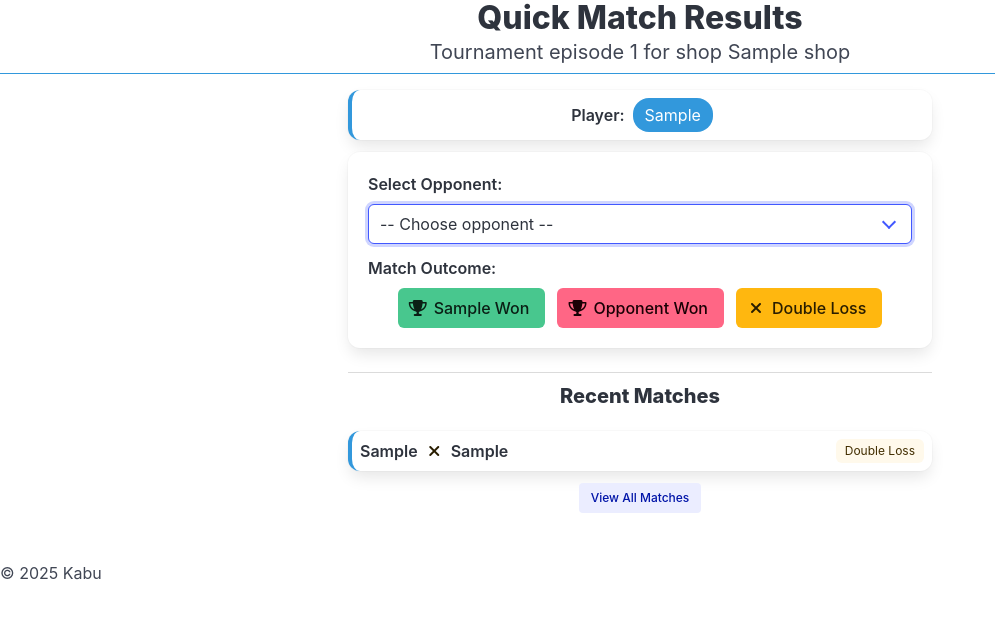
After one commit to Akenaide/kabu, a Django app: page /standing/1/quick-match-results/?player_id=1 in a window 1280 px wide. The commit adds this page. Shown: the top 619 px of the page, without its empty margins (0-995 px from the left). Run offline with Django 5.2, Linux system fonts and the light colour scheme; tables that the repository leaves empty hold one stand-in row (values such as "Sample post"); parts of the project's set-up code (start-up, migrations or seed data) failed here and were passed over.

Commit message:
page quick match result

```diff
--- a/kore/templates/base.html
+++ b/kore/templates/base.html
@@ -2,7 +2,9 @@
 <!DOCTYPE html>
 <html>
     <head>
+        <meta name="viewport" content="width=device-width, initial-scale=1, maximum-scale=1">
         <link rel="stylesheet" href="https://cdn.jsdelivr.net/npm/bulma@1.0.4/css/bulma.min.css" >
+        <link rel="stylesheet" href="https://cdnjs.cloudflare.com/ajax/libs/font-awesome/6.4.0/css/all.min.css">
         <title>{% block title %}Kabu{% endblock %}</title>
         {% block css %}{% endblock %}
     </head>
--- /dev/null
+++ b/tournaments/static/tournaments/css/quick_match.css
@@ -0,0 +1,68 @@
+/* Mobile-first CSS for Quick Match Results */
+@media screen and (max-width: 768px) {
+    .mobile-sized-text {
+        font-size: 0.9rem !important;
+    }
+
+    .mobile-small-text {
+        font-size: 0.85rem !important;
+    }
+
+    .mobile-tight-padding {
+        padding: 0.4rem 0.5rem !important;
+    }
+
+    .mobile-tight-margin {
+        margin-bottom: 0.6rem !important;
+    }
+
+    .mobile-column-buttons {
+        flex-direction: column !important;
+    }
+}
+
+/* Header styles */
+.header-border {
+    border-bottom: 1px solid #3298dc;
+}
+
+.tournament-name {
+    white-space: nowrap;
+    overflow: hidden;
+    text-overflow: ellipsis;
+}
+
+/* Section dividers */
+.section-divider {
+    border-top: 1px solid #dbdbdb;
+}
+
+.player-badge {
+    background-color: #3298dc;
+    color: white;
+    padding: 0.3rem 0.75rem;
+    border-radius: 16px;
+    display: inline-block;
+}
+
+.player-select-button {
+    margin: 0.2rem;
+    flex-grow: 1;
+    font-size: 0.85rem;
+}
+
+.player-button-grid {
+    margin-top: 0.75rem;
+}
+
+.player-highlight-border {
+    border-left: 4px solid #3298dc;
+}
+
+/* Media query for desktop */
+@media screen and (min-width: 768px) {
+    .content-container {
+        max-width: 600px;
+        margin: 0 auto;
+    }
+}
--- /dev/null
+++ b/tournaments/static/tournaments/js/quick_match.js
@@ -0,0 +1,28 @@
+/**
+ * JavaScript functionality for quick match results page
+ */
+document.addEventListener('DOMContentLoaded', function() {
+    // Add viewport meta tag if it doesn't exist
+    if (!document.querySelector('meta[name="viewport"]')) {
+        var meta = document.createElement('meta');
+        meta.name = 'viewport';
+        meta.content = 'width=device-width, initial-scale=1, maximum-scale=1';
+        document.head.appendChild(meta);
+    }
+
+    // Focus on opponent select when page loads with a default player
+    const opponentSelect = document.getElementById('opponent');
+    if (opponentSelect) {
+        setTimeout(function() {
+            opponentSelect.focus();
+        }, 300);
+    }
+
+    // Initialize any tooltip components
+    const tooltipTriggerList = [].slice.call(document.querySelectorAll('[data-bs-toggle="tooltip"]'));
+    if (typeof bootstrap !== 'undefined') {
+        tooltipTriggerList.map(function (tooltipTriggerEl) {
+            return new bootstrap.Tooltip(tooltipTriggerEl);
+        });
+    }
+});
--- /dev/null
+++ b/tournaments/templates/quick_match_results.html
@@ -0,0 +1,128 @@
+{% extends "base.html" %}
+
+{% load static %}
+
+{% block css %}
+    <link rel="stylesheet" href="{% static 'tournaments/css/quick_match.css' %}">
+{% endblock %}
+
+{% block title %}Quick Match Results - {{ default_player }}{% endblock %}
+
+{% block header %}
+    <div class="has-text-centered mb-3 pb-2 header-border">
+        <h1 class="title is-size-5-mobile mb-1">Quick Match Results</h1>
+        <h2 class="subtitle is-size-6-mobile tournament-name">{{ standing.tournament.verbose_name }}</h2>
+    </div>
+{% endblock %}
+
+{% block content %}
+    <div class="content-container px-2">
+        {% if error %}
+            <div class="notification is-danger has-text-centered">
+                <i class="fas fa-exclamation-circle"></i> {{ error }}
+            </div>
+        {% endif %}
+
+        {% if default_player %}
+            <div class="box py-2 px-3 mb-3 is-flex is-align-items-center is-justify-content-center player-highlight-border">
+                <span class="mr-2"><strong>Player:</strong></span>
+                <span class="player-badge">{{ default_player }}</span>
+            </div>
+
+            <form method="post" class="box mobile-tight-padding">
+                {% csrf_token %}
+
+                <div class="field">
+                    <label for="opponent" class="label is-size-6 mobile-sized-text mb-2">Select Opponent:</label>
+                    <div class="control">
+                        <div class="select is-fullwidth">
+                            <select name="opponent" id="opponent" class="mobile-sized-text" required>
+                                <option value="">-- Choose opponent --</option>
+                                {% for player in all_players %}
+                                    {% if player.id != default_player.id %}
+                                        <option value="{{ player.id }}">{{ player }}</option>
+                                    {% endif %}
+                                {% endfor %}
+                            </select>
+                        </div>
+                    </div>
+                </div>
+
+                <div class="field">
+                    <label class="label is-size-6 mobile-sized-text mb-2">Match Outcome:</label>
+                    <div class="buttons is-centered mobile-column-buttons">
+                        <button type="submit" name="outcome" value="win" class="button is-success is-fullwidth-mobile">
+                            <span class="icon"><i class="fas fa-trophy"></i></span>
+                            <span>{{ default_player }} Won</span>
+                        </button>
+                        <button type="submit" name="outcome" value="loss" class="button is-danger is-fullwidth-mobile">
+                            <span class="icon"><i class="fas fa-trophy"></i></span>
+                            <span>Opponent Won</span>
+                        </button>
+                        <button type="submit" name="outcome" value="double_loss" class="button is-warning is-fullwidth-mobile">
+                            <span class="icon"><i class="fas fa-times"></i></span>
+                            <span>Double Loss</span>
+                        </button>
+                    </div>
+                </div>
+            </form>
+
+            <div class="mt-4 pt-3 section-divider">
+                <h2 class="title is-5 has-text-centered mobile-tight-margin">Recent Matches</h2>
+                {% with match_results=standing.matchresult_set.all|dictsortreversed:"id"|slice:":5" %}
+                    {% if match_results %}
+                        <div>
+                            {% for match in match_results %}
+                                <div class="mb-1">
+                                    <div class="box p-2 {% if match.winner.id == default_player.id or match.loser.id == default_player.id %}player-highlight-border{% endif %} mobile-small-text">
+                                        <div class="is-flex is-justify-content-space-between is-align-items-center">
+                                            {% if match.is_double_loss %}
+                                                <span>
+                                                    <strong>{{ match.winner }}</strong>
+                                                    <span class="icon has-text-warning-dark"><i class="fas fa-times"></i></span>
+                                                    <strong>{{ match.loser }}</strong>
+                                                </span>
+                                                <span class="tag is-warning is-light">Double Loss</span>
+                                            {% else %}
+                                                <span><strong>{{ match.winner }}</strong> <i class="fas fa-trophy has-text-success-dark"></i> <strong>{{ match.loser }}</strong></span>
+                                            {% endif %}
+                                        </div>
+                                    </div>
+                                </div>
+                            {% endfor %}
+                        </div>
+                    {% else %}
+                        <div class="has-text-centered">
+                            <p class="has-text-grey-light">No match results available</p>
+                        </div>
+                    {% endif %}
+                {% endwith %}
+
+                <div class="has-text-centered mt-3">
+                    <a href="{% url 'match-results' standing.pk %}" class="button is-small is-link is-light">
+                        View All Matches
+                    </a>
+                </div>
+            </div>
+        {% else %}
+            <div class="notification is-warning py-3">
+                <p class="has-text-centered has-text-weight-bold mb-2">Select Your Player</p>
+
+                <div class="buttons is-centered is-flex-wrap-wrap player-button-grid">
+                    {% for player in all_players|dictsort:"identifier" %}
+                        <a href="{% url 'quick-match-results' standing.pk %}?player_id={{ player.id }}"
+                           class="button is-small is-light is-rounded player-select-button">
+                            {{ player }}
+                        </a>
+                    {% endfor %}
+                </div>
+
+                <p class="has-text-centered mt-3 mb-0 is-size-7 has-text-grey">
+                    <em>Tap a player to continue</em>
+                </p>
+            </div>
+        {% endif %}
+    </div> <!-- End of content-container -->
+
+    <script src="{% static 'tournaments/js/quick_match.js' %}"></script>
+{% endblock %}
--- a/tournaments/urls.py
+++ b/tournaments/urls.py
@@ -12,4 +12,9 @@ urlpatterns = [
         views.add_match_results,
         name="add-match-results",
     ),
+    path(
+        "standing/<int:pk>/quick-match-results/",
+        views.quick_match_results,
+        name="quick-match-results",
+    ),
 ]
--- a/tournaments/views.py
+++ b/tournaments/views.py
@@ -1,6 +1,7 @@
 from typing import List
 from django.template.response import SimpleTemplateResponse, TemplateResponse
 from django.shortcuts import get_object_or_404, redirect, reverse
+from django.http import HttpRequest
 
 from players.models import Player
 from tournaments import forms, models
@@ -90,3 +91,82 @@ def add_match_results(request, pk):
 
         return redirect(reverse("match-results", args=[standing.pk]))
     return redirect("/")
+
+
+def quick_match_results(request: HttpRequest, pk: int):
+    """
+    A mobile-first view for quickly adding match results with a default player.
+
+    Query parameters:
+    - player_id: The default player to use
+    """
+    standing = get_object_or_404(models.Standing, pk=pk)
+
+    # Get default player from query parameters
+    default_player_id = request.GET.get("player_id")
+    default_player = None
+    if default_player_id:
+        default_player = get_object_or_404(Player, pk=default_player_id)
+
+    # Get all players for the opponent selection
+    all_players = Player.objects.all()
+
+    if request.method == "POST":
+        data = request.POST
+        outcome = data.get("outcome")
+        opponent_id = data.get("opponent")
+
+        if not default_player or not opponent_id or not outcome:
+            # Return error if any required data is missing
+            context = {
+                "standing": standing,
+                "default_player": default_player,
+                "all_players": all_players,
+                "error": "Please select all required fields",
+            }
+            return TemplateResponse(
+                request=request,
+                template="quick_match_results.html",
+                context=context,
+            )
+
+        opponent = get_object_or_404(Player, pk=opponent_id)
+
+        # Create match result based on outcome
+        if outcome == "win":
+            winner = default_player
+            loser = opponent
+            is_double_loss = False
+        elif outcome == "loss":
+            winner = opponent
+            loser = default_player
+            is_double_loss = False
+        else:  # double_loss
+            winner = default_player
+            loser = opponent
+            is_double_loss = True
+
+        models.MatchResult.objects.create(
+            standing=standing,
+            winner=winner,
+            loser=loser,
+            is_double_loss=is_double_loss,
+        )
+
+        # Redirect to the same page to add more results
+        # Keep the player_id in the query parameters
+        redirect_url = f"{reverse('quick-match-results', args=[standing.pk])}?player_id={default_player.pk}"
+        return redirect(redirect_url)
+
+    # Handle GET request
+    context = {
+        "standing": standing,
+        "default_player": default_player,
+        "all_players": all_players,
+    }
+
+    return TemplateResponse(
+        request=request,
+        template="quick_match_results.html",
+        context=context,
+    )
```
Also changed, not shown: how_to_use_quick_match.md (added, +66 -0 lines), tournaments/templates/match_results.html (+8 -0 lines), tournaments/tests/__init__.py (added, +2 -0 lines), tournaments/tests/test_quick_match_results.py (added, +114 -0 lines), tournaments/static/tournaments/README.md (added).
